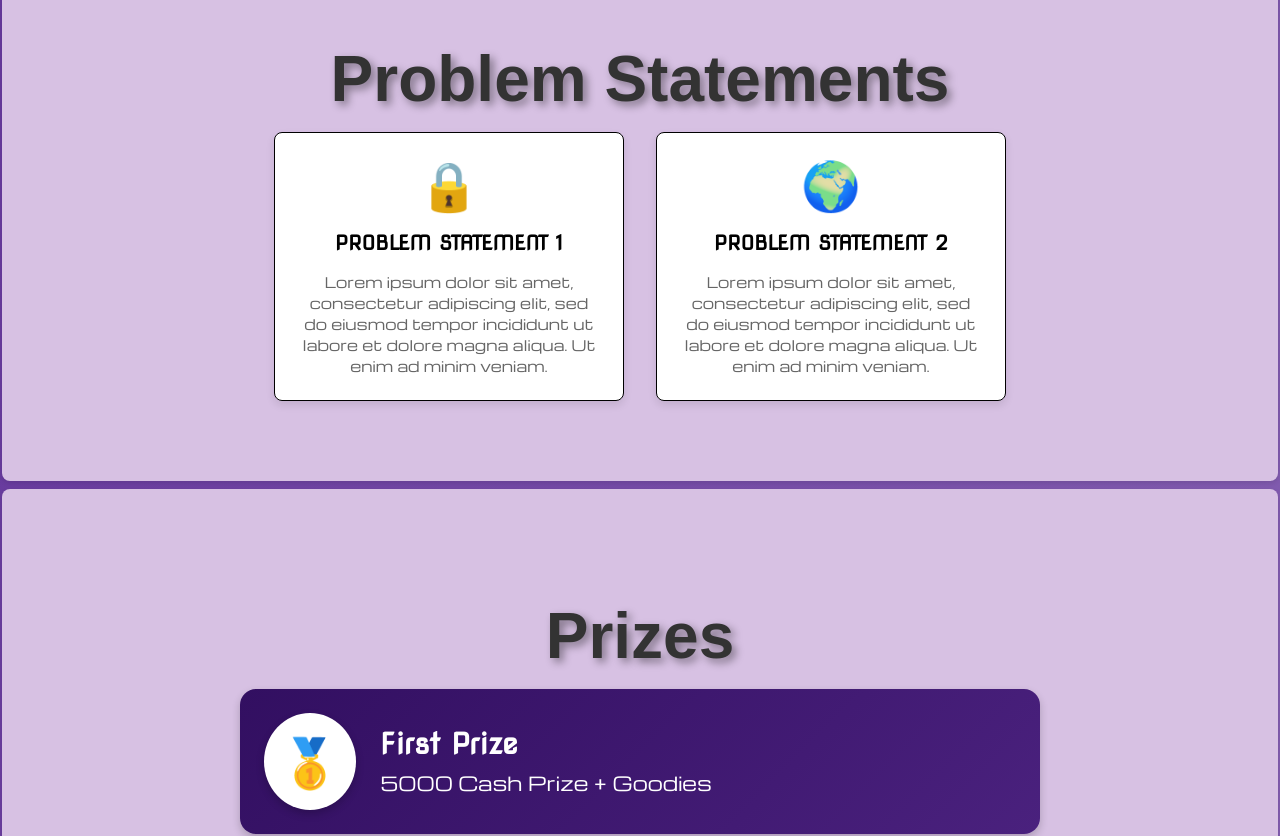
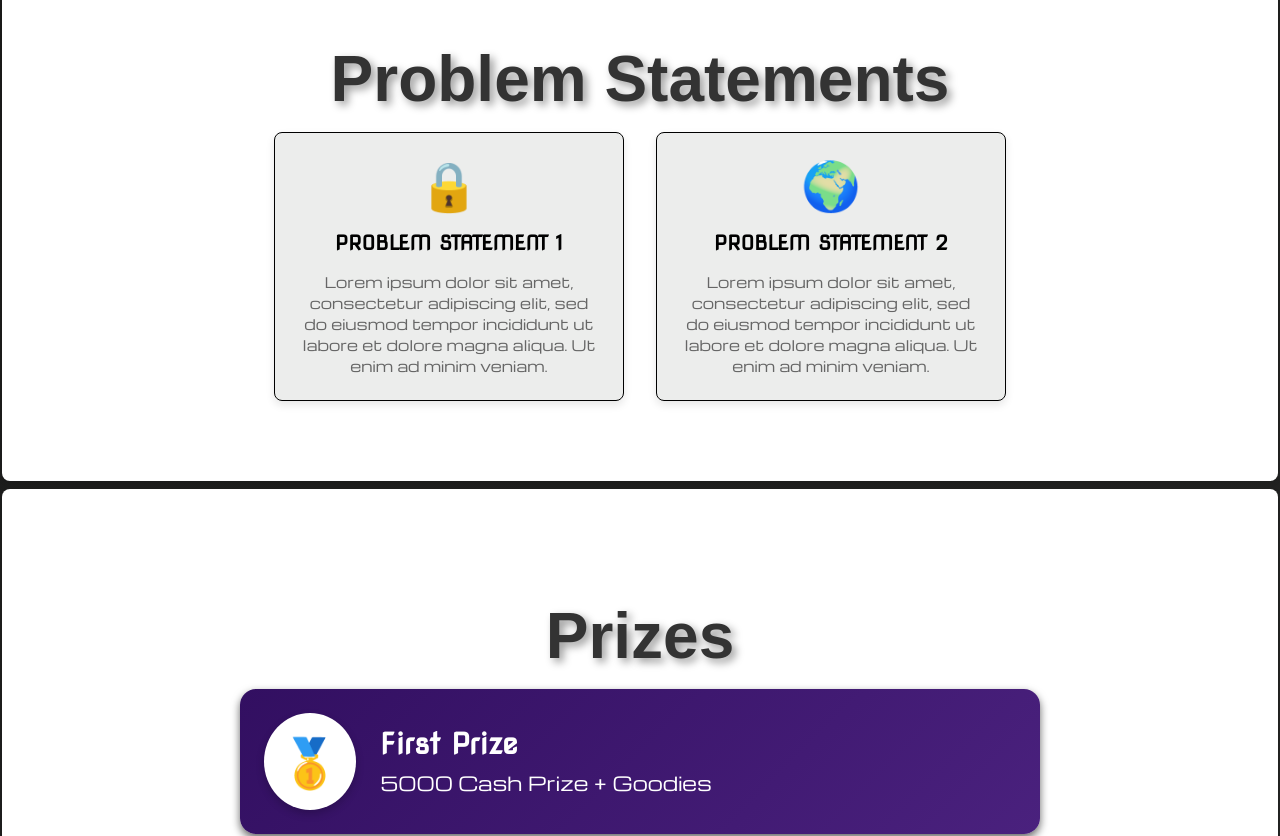
Before and after one commit to The-Coder-Kishor/felicity_hackathon, a Next.js app: page / in a window 1280 px wide. Shown: the part 900-1736 px from the top of the page. Built offline with nearby package versions, Linux system fonts and the light colour scheme; a web font is replaced by a local one.

Commit message:
adjusted contact icon sizes

```diff
--- a/src/app/page.module.css
+++ b/src/app/page.module.css
@@ -9,8 +9,8 @@ html {
   font-family: 'Open Sans', sans-serif;
   margin: 0;
   padding: 2px;
-  background: linear-gradient(105deg, #62339A, #9272BA);
-  /* background: linear-gradient(135deg, #171716, #686868); */
+  /* background: linear-gradient(105deg, #62339A, #9272BA); */
+  background: linear-gradient(135deg, #171716, #303130);
 }
 
 /* Navbar Styles */
@@ -162,7 +162,7 @@ html {
 .section {
   padding: 3rem 1rem;
   text-align: center;
-  background-color: #D7C1E3;
+  background-color: white;
   margin-bottom: 0.5rem;
   box-shadow: 0 2px 5px rgba(0, 0, 0, 0.1);
   border-radius: 8px;
@@ -223,12 +223,12 @@ html {
 }
 
 .probcard1 {
-  background-color: white;
+  background-color: #ECEDEC;
   border: 1px solid black;
 }
 
 .probcard2 {
-  background-color: white;
+  background-color: #ECEDEC;
   border: 1px solid black;
 }
 
@@ -269,7 +269,7 @@ html {
   color: white;
   padding: 1.5rem;
   border-radius: 16px;
-  box-shadow: 0 4px 8px rgba(0, 0, 0, 0.2);
+  box-shadow: 0 4px 8px rgba(0, 0, 0, 0.6);
   transition: transform 0.3s ease, box-shadow 0.3s ease, background 0.5s ease;
   background-size: 200% 200%;
   /* For gradient animation */
@@ -354,7 +354,7 @@ html {
 
 /* VLABS Sponsor */
 .vlabsCard {
-  background: #E3D5EC;
+  background: #ECEDEC;
   /* Subtle blue background for distinction */
   border: 2px solid #320F61;
   /* Highlighted border */
@@ -819,7 +819,8 @@ html {
     top: 70px;
     left: 0;
     width: 100%;
-    background: linear-gradient(105deg, #62339A, #9272BA);
+  background: linear-gradient(135deg, #171716, #303130);
+  /* background: linear-gradient(105deg, #62339A, #9272BA); */
     z-index: 1000;
     box-shadow: 0px 5px 9px rgba(0, 0, 0, 0.5);
 
@@ -883,4 +884,17 @@ html {
   .leftSection {
     align-items: center;
   }
+
+  .socialLink {
+    width: 3rem;
+  }
+
+  .iconContainer {
+    width: 3rem;
+    height: 3rem;
+  }
+
+  .username {
+    font-size: 0.7rem;
+  }
 }
```
